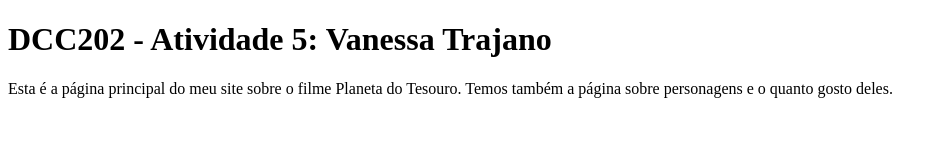
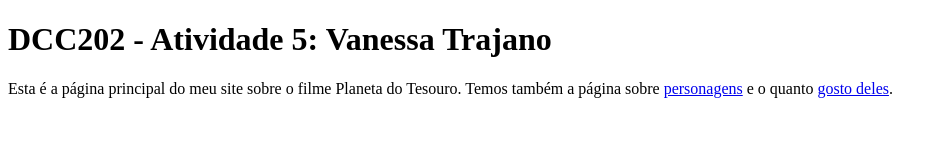
Before and after one commit to ufjf-dcc202/ufjf-dcc202-2023-3-a-atv5-VanessaTrajano, a website: page index.html in a window 1280 px wide. Shown: the whole page, without its empty margins (0-947 px from the left). Drawn offline with Linux system fonts and the light colour scheme.

Commit message:
Adiciona os links no index

```diff
--- a/index.html
+++ b/index.html
@@ -8,7 +8,7 @@
 <body>
     <main>
         <h1>DCC202 - Atividade 5: Vanessa Trajano</h1>
-        <p>Esta é a página principal do meu site sobre o filme Planeta do Tesouro. Temos também a página sobre personagens e o quanto gosto deles.</p>
+        <p>Esta é a página principal do meu site sobre o filme Planeta do Tesouro. Temos também a página sobre <a href="personagens.html">personagens</a> e o quanto <a href="preferencias.html">gosto deles</a>.</p>
     </main>
 </body>
 </html>
```
